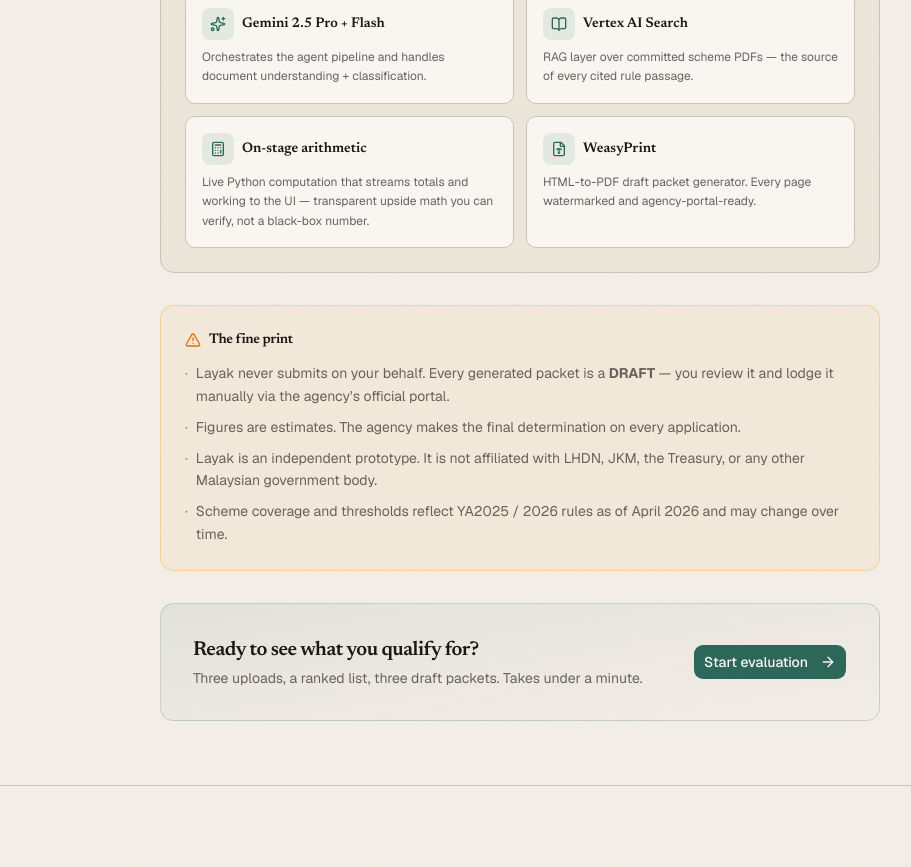
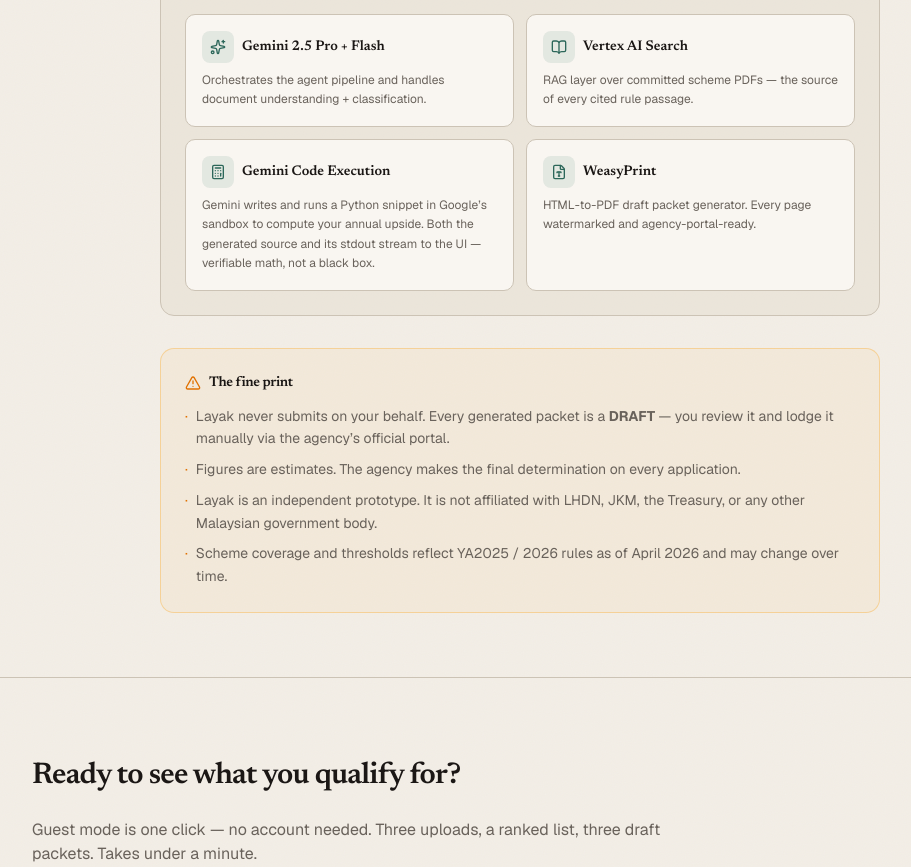
Before and after one commit to AlaskanTuna/Layak, a Next.js app in the folder frontend/: page / in a window 1280 px wide. Shown: the part 2120-2987 px from the top of the page, without its empty margins (120-1031 px from the left). Built offline with nearby package versions, Linux system fonts and the light colour scheme; no server answers.

Commit message:
refactor(frontend): restore gemini code execution naming and drop duplicate landing cta

```diff
--- a/frontend/src/components/how-it-works/how-it-works-content.tsx
+++ b/frontend/src/components/how-it-works/how-it-works-content.tsx
@@ -1,7 +1,5 @@
-import Link from 'next/link'
 import {
   AlertTriangle,
-  ArrowRight,
   BookOpen,
   Calculator,
   FileSearch,
@@ -13,8 +11,6 @@
   Sparkles,
   Timer
 } from 'lucide-react'
-
-import { Button } from '@/components/ui/button'
 
 type PipelineStep = {
   step: string
@@ -50,8 +46,8 @@
     step: '04',
     title: 'Compute',
     icon: Calculator,
-    body: 'The agent runs live arithmetic on-stage, summing your annual upside across every qualifying scheme. Results stream to the UI so you see the full working, not just a final number.',
-    tools: ['On-stage arithmetic', 'Python']
+    body: 'Gemini writes a Python snippet and runs it in Google’s code sandbox to sum your annual upside across every qualifying scheme. The generated code and its output stream live to the UI, so you see the full working — not just a final number.',
+    tools: ['Gemini Code Execution', 'Python']
   },
   {
     step: '05',
@@ -80,8 +76,8 @@
     icon: BookOpen
   },
   {
-    name: 'On-stage arithmetic',
-    role: 'Live Python computation that streams totals and working to the UI — transparent upside math you can verify, not a black-box number.',
+    name: 'Gemini Code Execution',
+    role: 'Gemini writes and runs a Python snippet in Google’s sandbox to compute your annual upside. Both the generated source and its stdout stream to the UI — verifiable math, not a black box.',
     icon: Calculator
   },
   {
@@ -238,23 +234,6 @@
   )
 }
 
-function StartCta() {
-  return (
-    <section className="flex flex-col items-start gap-3 rounded-xl border border-primary/20 bg-gradient-to-br from-primary/8 via-primary/3 to-transparent p-6 sm:flex-row sm:items-center sm:justify-between sm:p-8">
-      <div className="flex flex-col gap-1">
-        <h2 className="font-heading text-xl font-semibold tracking-tight">Ready to see what you qualify for?</h2>
-        <p className="text-sm text-muted-foreground">
-          Three uploads, a ranked list, three draft packets. Takes under a minute.
-        </p>
-      </div>
-      <Button render={<Link href="/dashboard/evaluation/upload" />} size="lg">
-        Start evaluation
-        <ArrowRight className="ml-1.5 size-4" aria-hidden />
-      </Button>
-    </section>
-  )
-}
-
 export function HowItWorksContent() {
   return (
     <div className="flex flex-col gap-8">
@@ -262,7 +241,6 @@
       <PipelineTimeline />
       <AgentStack />
       <FinePrint />
-      <StartCta />
     </div>
   )
 }
```
